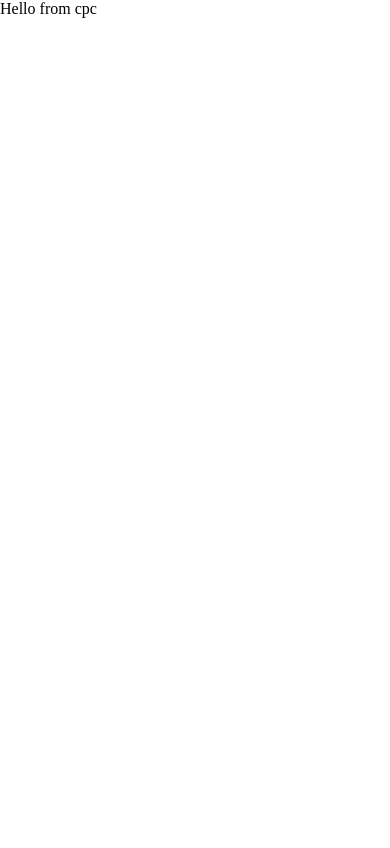
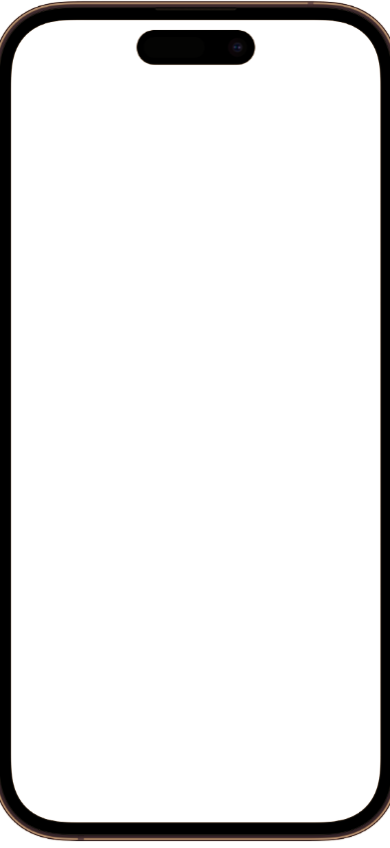
Before and after one commit to otito12/mckinsey-hackathon, a Next.js app in the folder frontend/: page / in a window 390 px wide. Built offline with nearby package versions, Linux system fonts and the light colour scheme.

Commit message:
phone screen added

```diff
--- /dev/null
+++ b/frontend/app/components/IphoneDisplay.tsx
@@ -0,0 +1,16 @@
+import React from "react";
+import Image from "next/image";
+import iphonebackground from "../../public/iphone.svg";
+import { Grid } from "@mui/material";
+
+export default function IphoneDisplay() {
+  return (
+    <Grid item>
+      <Image
+        src={iphonebackground}
+        style={{ height: "100vh" }}
+        alt="iphone_here"
+      />
+    </Grid>
+  );
+}
--- a/frontend/app/page.tsx
+++ b/frontend/app/page.tsx
@@ -1,5 +1,10 @@
 import { Grid } from "@mui/material";
+import IphoneDisplay from "./components/IphoneDisplay";
 
 export default function Home() {
-  return <Grid> Hello from cpc </Grid>;
+  return (
+    <Grid container justifyContent={"center"}>
+      <IphoneDisplay />
+    </Grid>
+  );
 }
```
Also changed, not shown: frontend/public/iphone.svg.
